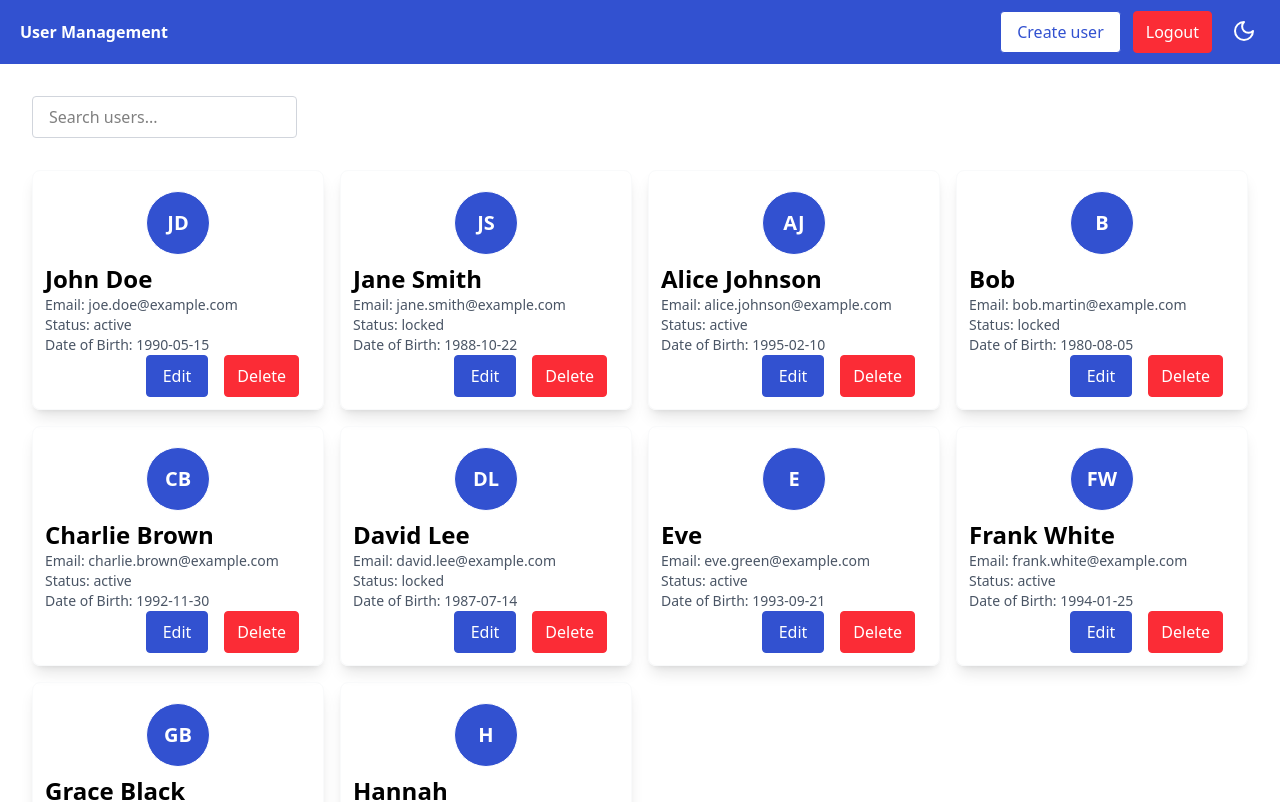
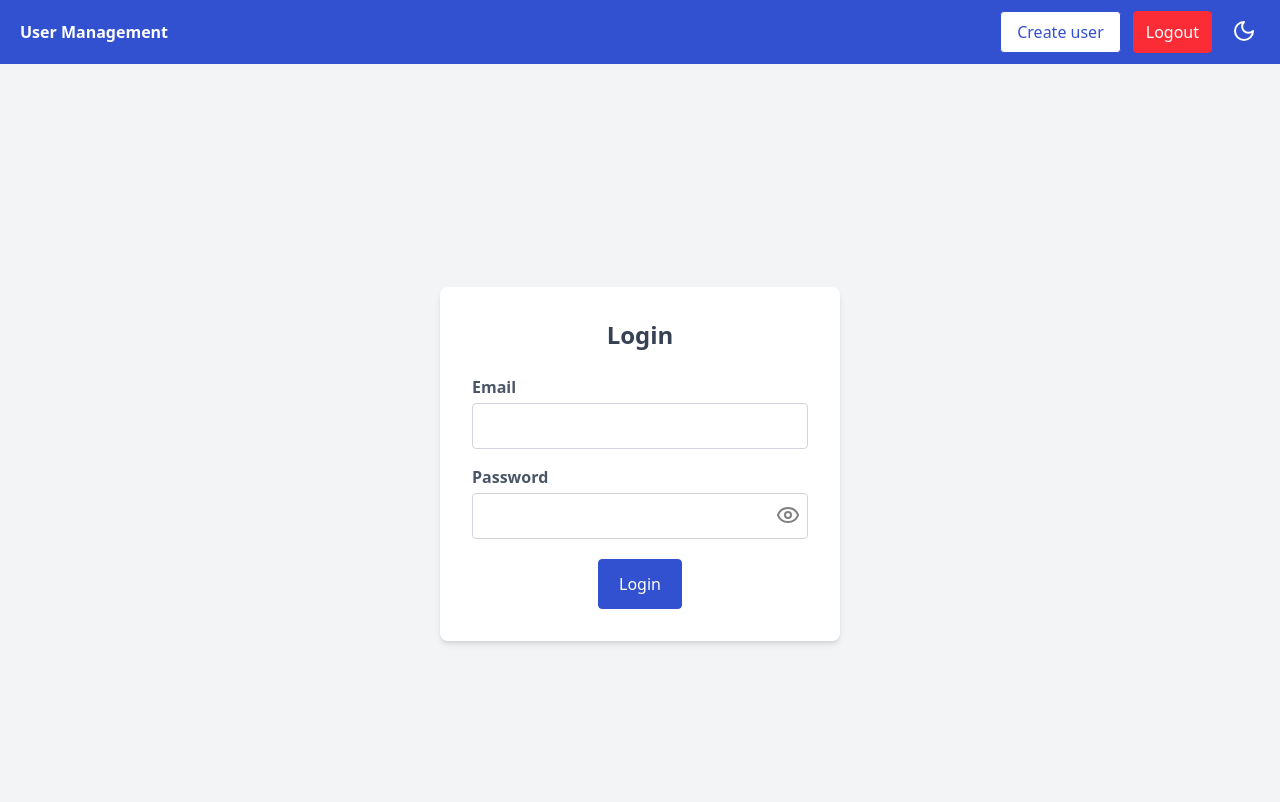
Before and after one commit to mariosabeh2022/User-Management, a React (Vite) app in the folder user-management-interface/: page /login in a window 1280 px wide. Shown: the top 802 px of the page. Built offline with nearby package versions, Linux system fonts and the light colour scheme.

Commit message:
Created the login page, added some routes, and installed the mock server

```diff
--- /dev/null
+++ b/user-management-interface/auth.ts
@@ -0,0 +1,23 @@
+import { MockMethod } from 'vite-plugin-mock';
+
+import { generateResponse, generateToken } from './mock.util';
+
+const mock: MockMethod[] = [
+  {
+    url: '/api/login',
+    method: 'post',
+    timeout: 2000,
+    response: ({ body: { body } }: { body: { body: { email: string; password: string } } }) => {
+      const { email, password } = body;
+      if (email === 'academy@gmail.com' && password === 'academy123') {
+        const expiresIn = Math.floor(Date.now() / 1000) + 60 * 60 * 24 * 365; // 1 year
+        const accessToken = generateToken({ email, password, expiresIn });
+
+        return generateResponse({ expiresIn, accessToken });
+      }
+
+      return generateResponse({}, 401, 'Invalid Credentials!');
+    },
+  },
+];
+export default mock;
--- /dev/null
+++ b/user-management-interface/mock.util.ts
@@ -0,0 +1,37 @@
+import jwt from 'jsonwebtoken';
+
+import { GenerateTokenParams } from './mock.type';
+
+export const generateResponse = <T>(data: T, status = 200, message = 'success') => {
+  return {
+    status,
+    result: {
+      data,
+      message,
+    },
+  };
+};
+
+export const getUnAuthorizedResponse = () => generateResponse({}, 401, 'Unauthorized!');
+
+export const generateToken = ({ email, password, expiresIn }: GenerateTokenParams) => {
+  return jwt.sign(
+    {
+      exp: expiresIn,
+      data: { email, password },
+    },
+    'secret',
+  );
+};
+
+export const validateToken = (token?: string) => {
+  try {
+    if (!token) {
+      return false;
+    }
+    const decoded = jwt.verify(token.replace('Bearer ', ''), 'secret');
+    return !!decoded;
+  } catch {
+    return false;
+  }
+};
--- a/user-management-interface/package.json
+++ b/user-management-interface/package.json
@@ -12,9 +12,11 @@
   "dependencies": {
     "@heroicons/react": "^2.2.0",
     "@tailwindcss/vite": "^4.1.1",
+    "jsonwebtoken": "^9.0.2",
     "lucide-react": "^0.487.0",
     "react": "^19.0.0",
     "react-dom": "^19.0.0",
+    "react-router": "^7.5.0",
     "tailwindcss": "^4.1.1"
   },
   "devDependencies": {
@@ -28,6 +30,7 @@
     "globals": "^15.15.0",
     "typescript": "~5.7.2",
     "typescript-eslint": "^8.24.1",
-    "vite": "^6.2.0"
+    "vite": "^6.2.0",
+    "vite-plugin-mock": "^3.0.2"
   }
 }
--- a/user-management-interface/src/App.tsx
+++ b/user-management-interface/src/App.tsx
@@ -1,17 +1,36 @@
 import './App.css'
 import HomePage from './Components/Pages/HomePage'
 import LoadingPage from './Components/Pages/LoadingPage'
+import LoginPage from './Components/Pages/LoginPage'
+import NotFoundPage from './Components/Pages/NotFoundPage'
 import {useEffect,useState} from 'react'
+import { createBrowserRouter,RouterProvider } from 'react-router'
 
 function App() {
   const [isLoading, setIsloading]=useState(true);
   useEffect(()=>{
     setTimeout(()=>{
       setIsloading(false)
-    }, 1000)
+    }, 500)
   },[])
+
+  const router=createBrowserRouter([
+    {
+      path:'/',
+      element:<HomePage/>,
+      errorElement:<NotFoundPage/>
+    },
+    {
+      path:'/dashboard',
+      element:<HomePage/>
+    },
+    {
+      path:'/login',
+      element:<LoginPage/>
+    }
+  ])
   if(isLoading) return <LoadingPage/>
-  else return <HomePage/>
+  else return <RouterProvider router={router}/>
 }
 
 export default App
--- /dev/null
+++ b/user-management-interface/src/Components/Atoms/Input.tsx
@@ -0,0 +1,12 @@
+interface InputProps{
+    type:string;
+    className:string;
+  }
+const Input=({type,className}:InputProps)=>{
+    return (
+        <input type={type}
+               className={className}
+        />
+    )
+}
+export default Input
--- /dev/null
+++ b/user-management-interface/src/Components/Pages/LoginPage.tsx
@@ -0,0 +1,47 @@
+import Input from '../Atoms/Input'
+import Button from '../Atoms/Button'
+import Navbar from '../Organismes/Navbar'
+import { Eye } from 'lucide-react';
+const LoginPage=()=>{
+    return(
+        <>
+            <Navbar/>
+            <div className="flex flex-col max-w-full items-center justify-center h-screen bg-gray-100">
+                <div className='bg-white p-8 rounded-lg shadow-md w-[400px]'>
+                    <h1 className='text-2xl font-bold text-gray-700 text-center'>
+                        Login
+                    </h1>
+                    <form action="" className='pt-6'>
+                        <div className='mb-2'>
+                            <span className='text-gray-600 font-semibold mb-1 block'>Email</span>
+                            <Input type="email"
+                                   className="text-xl border border-gray-300 rounded-sm px-3 py-2 w-full
+                                            focus:border-[var(--color-primary)] focus:outline-none"
+                            />
+                        </div>
+                        <div className='mb-3 pt-2'>
+                            <span className='text-gray-600 font-semibold mb-1 block'>Password</span>
+                            <div className='relative'>
+                                <Input type="password"
+                                       className="text-xl border border-gray-300 rounded-sm px-3 py-2 w-full
+                                                focus:border-[var(--color-primary)] focus:outline-none"
+                                />
+                                <span className='absolute right-8 '>
+                                    <Eye color="#808080" className='absolute mr-3 mt-2.5 cursor-pointer'/>
+                                </span>
+                            </div>
+                        </div>
+                        <div className='text-center'>
+                            <Button className="max-w-full border rounded-sm px-5 py-3 mt-2
+                                            bg-[var(--color-primary)] text-white border-[var(--color-primary)]
+                                            hover:bg-[var(--color-primary-dark)] hover:text-white hover:border-[var(--color-primary-dark)]"
+                                    label='Login'
+                            />
+                        </div>
+                    </form>
+                </div>
+            </div>
+        </>
+    )
+}
+export default LoginPage
--- /dev/null
+++ b/user-management-interface/src/Components/Pages/NotFoundPage.tsx
@@ -0,0 +1,11 @@
+import { Link } from "react-router"
+const NotFoundPage=()=>{
+    return(
+        <div>
+            404 Not Found
+            <br/>
+            <Link to='/'>Go Back To Users Page</Link>
+        </div>
+    )
+}
+export default NotFoundPage
--- /dev/null
+++ b/user-management-interface/users.json
@@ -0,0 +1,89 @@
+{
+    "users": [
+        {
+            "id": "1",
+            "firstName": "John",
+            "lastName": "Doe",
+            "email": "john.doe@example.com",
+            "status": "ACTIVE",
+            "dateOfBirth": "1990-05-15"
+        },
+        {
+            "id": "2",
+            "firstName": "Jane",
+            "lastName": "Smith",
+            "email": "jane.smith@example.com",
+            "status": "LOCKED",
+            "dateOfBirth": "1988-10-22"
+        },
+        {
+            "id": "3",
+            "firstName": "Alice",
+            "lastName": "Johnson",
+            "email": "alice.johnson@example.com",
+            "status": "ACTIVE",
+            "dateOfBirth": "1995-02-10"
+        },
+        {
+            "id": "4",
+            "firstName": "Bob",
+            "email": "bob.martin@example.com",
+            "status": "LOCKED",
+            "dateOfBirth": "1980-08-05"
+        },
+        {
+            "id": "5",
+            "firstName": "Charlie",
+            "lastName": "Brown",
+            "email": "charlie.brown@example.com",
+            "status": "ACTIVE",
+            "dateOfBirth": "1992-11-30"
+        },
+        {
+            "id": "6",
+            "firstName": "David",
+            "lastName": "Lee",
+            "email": "david.lee@example.com",
+            "status": "LOCKED",
+            "dateOfBirth": "1987-07-14"
+        },
+        {
+            "id": "7",
+            "firstName": "Eve",
+            "email": "eve.green@example.com",
+            "status": "ACTIVE",
+            "dateOfBirth": "1993-09-21"
+        },
+        {
+            "id": "8",
+            "firstName": "Frank",
+            "lastName": "White",
+            "email": "frank.white@example.com",
+            "status": "ACTIVE",
+            "dateOfBirth": "1994-01-25"
+        },
+        {
+            "id": "9",
+            "firstName": "Grace",
+            "lastName": "Black",
+            "email": "grace.black@example.com",
+            "status": "LOCKED",
+            "dateOfBirth": "1985-03-17"
+        },
+        {
+            "id": "10",
+            "firstName": "Hannah",
+            "email": "hannah.purple@example.com",
+            "status": "ACTIVE",
+            "dateOfBirth": "1996-12-03"
+        }
+    ],
+    "status": 200,
+    "result": {
+        "data": {
+            "expiresIn": 1744289226,
+            "accessToken": "eyJhbGciOiJIUzI1NiIsInR5cCI6IkpXVCJ9.eyJleHAiOjE3NDQyODkyMjYsImRhdGEiOnsiZW1haWwiOiJhY2FkZW15QGdtYWlsLmNvbSIsInBhc3N3b3JkIjoiYWNhZGVteTEyMyJ9LCJpYXQiOjE3NDQyODU2MjZ9.cYXl750TY8Ydbqo5vMs1DePBDed-lundtg_o8LreCkQ"
+        },
+        "message": "success"
+    }
+}
--- /dev/null
+++ b/user-management-interface/users.ts
@@ -0,0 +1,34 @@
+import { MockMethod } from 'vite-plugin-mock';
+
+import { ApiHeaders } from './mock.type';
+import { generateResponse, getUnAuthorizedResponse, validateToken } from './mock.util';
+import usersData from './users.json';
+
+const mock: MockMethod[] = [
+  {
+    url: '/api/users',
+    method: 'get',
+    timeout: 2000,
+    response: ({ query, headers }: { query: { search?: string }; headers: ApiHeaders }) => {
+      if (validateToken(headers.authorization)) {
+        let users = [...usersData.users];
+
+        const { search } = query;
+        const lowerCaseSearch = search?.toLowerCase() || '';
+
+        if (lowerCaseSearch) {
+          users = usersData.users.filter(
+            (user) =>
+              user.firstName.toLowerCase().includes(lowerCaseSearch) ||
+              (user.lastName && user.lastName.toLowerCase().includes(lowerCaseSearch)) ||
+              user.email.toLowerCase().includes(lowerCaseSearch),
+          );
+        }
+        return generateResponse({ users });
+      }
+      return getUnAuthorizedResponse();
+    },
+  },
+];
+
+export default mock;
--- a/user-management-interface/vite.config.ts
+++ b/user-management-interface/vite.config.ts
@@ -1,8 +1,16 @@
 import { defineConfig } from 'vite'
 import react from '@vitejs/plugin-react'
 import tailwindcss from '@tailwindcss/vite'
+import { viteMockServe } from 'vite-plugin-mock';
 
 // https://vite.dev/config/
 export default defineConfig({
-  plugins: [react(),tailwindcss()],
+  plugins: [
+    react(),
+    tailwindcss(),
+    viteMockServe({
+      mockPath: 'mock',
+      enable: true,
+    }),
+  ],
 })
```
Also changed, not shown: user-management-interface/mock.type.ts (added, +9 -0 lines), user-management-interface/src/Components/Organismes/Navbar.tsx (+12 -3 lines), 1 other file (tests, documents, lock files or other folders).
